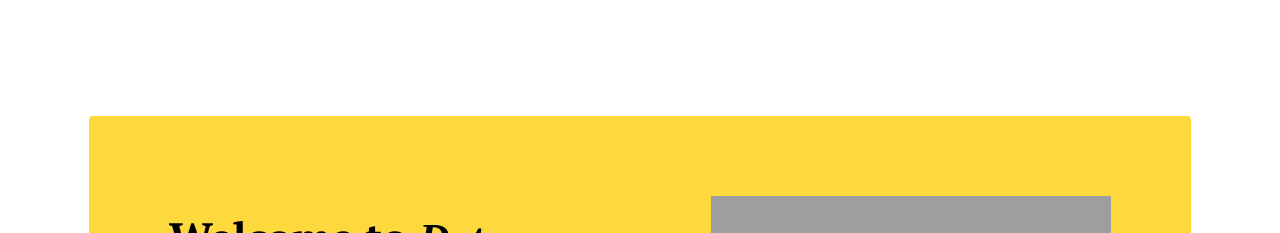
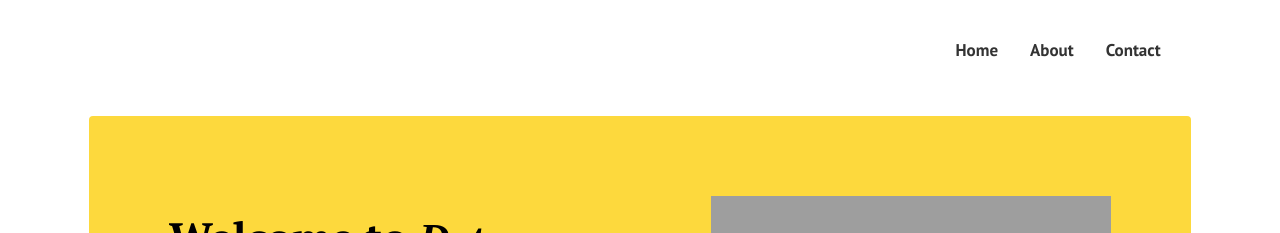
Before and after one commit to pradeap/dev-data-mechanic-website, a Jekyll site: the page built from index.html, in a window 1280 px wide. Shown: the top 233 px of the page. Built offline with Jekyll 4.4.1, drawn with Linux system fonts in a browser that asks for light colours; the list of posts is cut into pages by our own code; comment, search, counter and statistics services are not loaded.

Commit message:
Update default.html

```diff
--- a/_layouts/default.html
+++ b/_layouts/default.html
@@ -73,7 +73,7 @@ gtag('config', '{{site.ganalytics}}');
             </svg>
           </button>
            -->
-          <!-- <div class="collapse navbar-collapse" id="navbarResponsive">
+          <div class="collapse navbar-collapse" id="navbarResponsive">
             <ul class="navbar-nav ml-auto font-weight-bold d-flex align-items-center">
               {% for item in site.data.menus.topmenu %}
               <li class="nav-item">
@@ -81,7 +81,7 @@ gtag('config', '{{site.ganalytics}}');
               </li>
               {% endfor %}
             </ul>
-          </div> -->
+          </div>
 
         </div>
       </nav>
```
